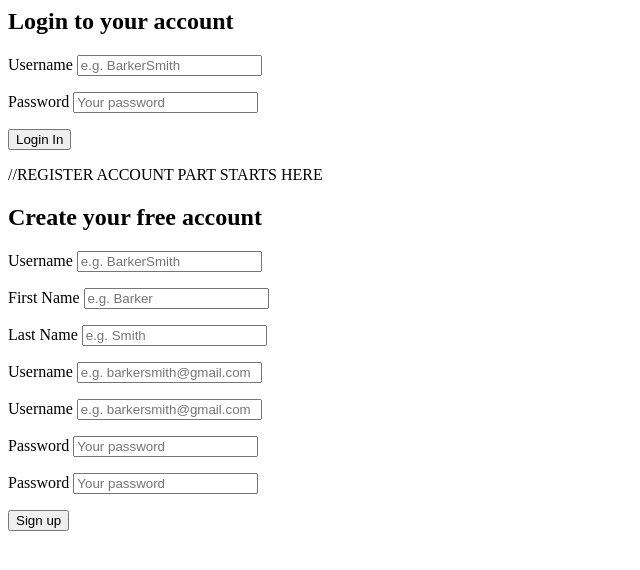
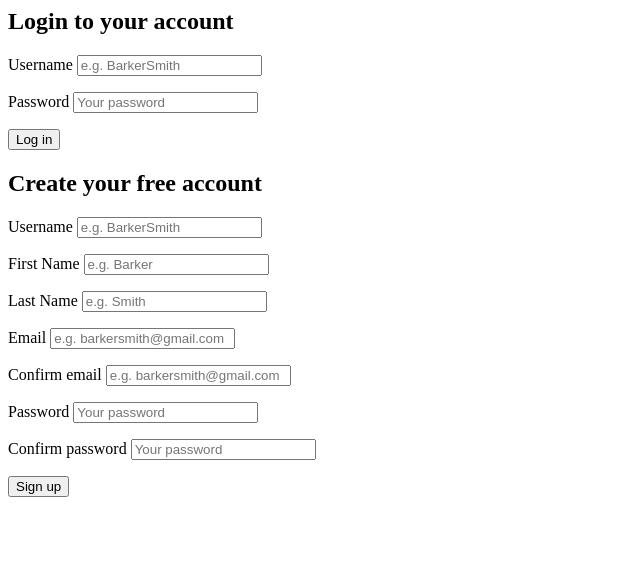
Before and after one commit to scratchyes/MusicWebApp, a PHP site: page /register.php in a window 1280 px wide. Shown: the top 570 px of the page, without its empty margins (0-640 px from the left). Run offline with PHP 8.4, Linux system fonts and the light colour scheme.

Commit message:
Form Inout Data Sanitisation Added

```diff
--- a/register.php
+++ b/register.php
@@ -1,3 +1,78 @@
+<?php
+
+
+
+function sanitizeFormPassword($inputText){
+
+    $inputText = strip_tags($inputText);
+    return $inputText;
+
+
+}
+
+
+
+
+
+
+function sanitizeFormUsername($inputText){
+
+    $inputText = strip_tags($inputText);
+    $inputText = str_replace(" ","",$inputText);
+
+    return $inputText;
+
+
+}
+
+
+function sanitizeFormString($inputText){
+
+    $inputText = strip_tags($inputText);
+    $inputText = str_replace(" ","",$inputText);
+    $inputText = ucfirst(strtolower($inputText));
+    return $inputText;
+
+
+}
+
+
+
+
+if(isset($_POST['loginButton'])){
+    //loginButton was pressed
+}
+
+
+if(isset($_POST['registerButton'])){
+    //registerButton was pressed
+    //echo"register button was pressed";
+
+
+
+    $username = sanitizeFormUsername($_POST['username']);
+    $firstName = sanitizeFormString($_POST['firstName']);
+    $lastName = sanitizeFormString($_POST['lastName']);
+    $email = sanitizeFormString($_POST['email']);
+    $email2 = sanitizeFormString($_POST['email2']);
+    $password = sanitizeFormPassword($_POST['password']);
+    $password = sanitizeFormPassword($_POST['password2']);
+
+
+
+
+
+}
+
+
+?>
+
+
+
+
+<!--HTML-->
+
+
 <html>
 
     <head>
@@ -29,14 +104,14 @@
                         required>
             </p>
 
-                <button type="sumbit" name="loginButton">Login In</button>
+                <button type="sumbit" name="loginButton">Log in</button>
 
 
             </form>
 
 
 
-            //REGISTER ACCOUNT PART STARTS HERE
+            <!--REGISTER ACCOUNT PART STARTS HERE! -->
 
              <form id="registerForm" action="register.php" method="POST">
 
@@ -66,14 +141,14 @@
                 </p>
                     <p>
 
-                    <label for="email">Username</label>
+                    <label for="email">Email</label>
                 <input id="email" name="email" type="email"
                        placeholder="e.g. barkersmith@gmail.com" required>
 
                 </p>
                     <p>
 
-                    <label for="email2">Username</label>
+                    <label for="email2">Confirm email</label>
                 <input id="email2" name="email2" type="email"
                        placeholder="e.g. barkersmith@gmail.com" required>
 
@@ -90,7 +165,7 @@
 
 
                            <p>
-                <label for="password2">Password</label>
+                <label for="password2">Confirm password</label>
                 <input id="password2" name="password2" type="password"
                        placeholder="Your password"
                         required>
```
